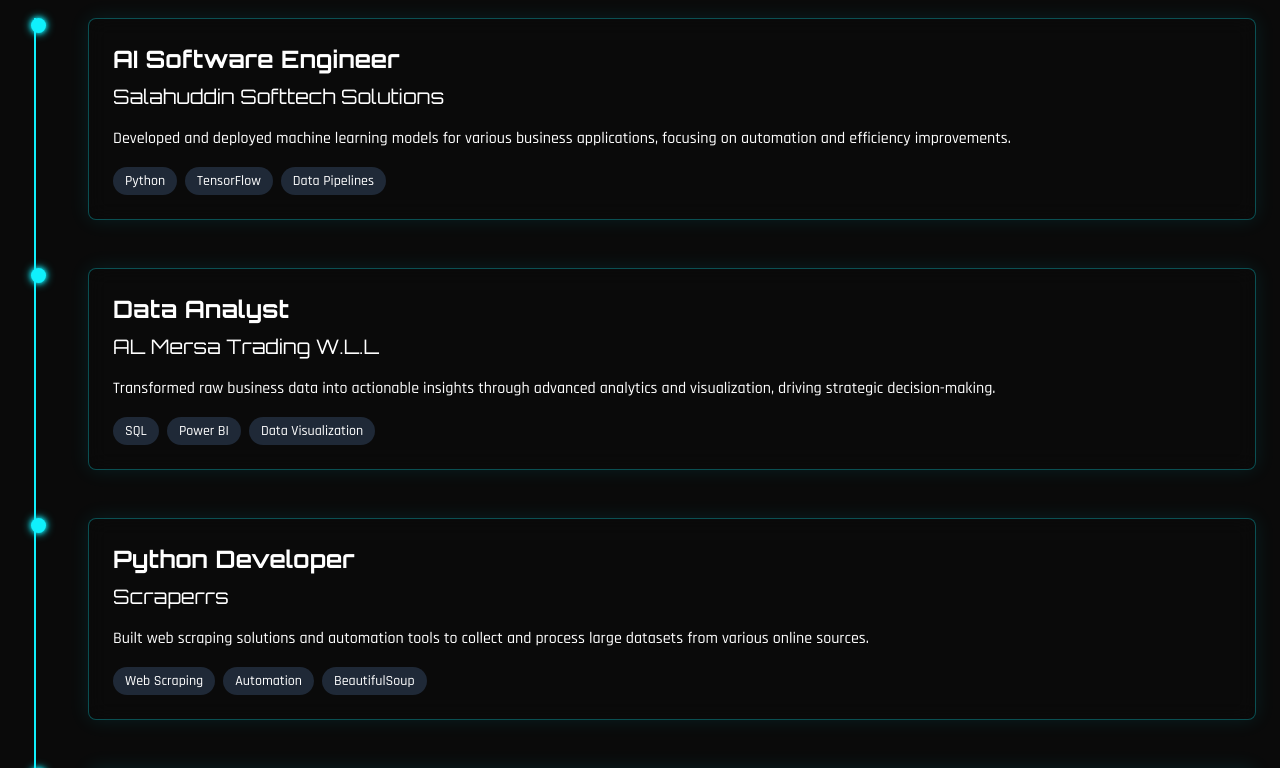
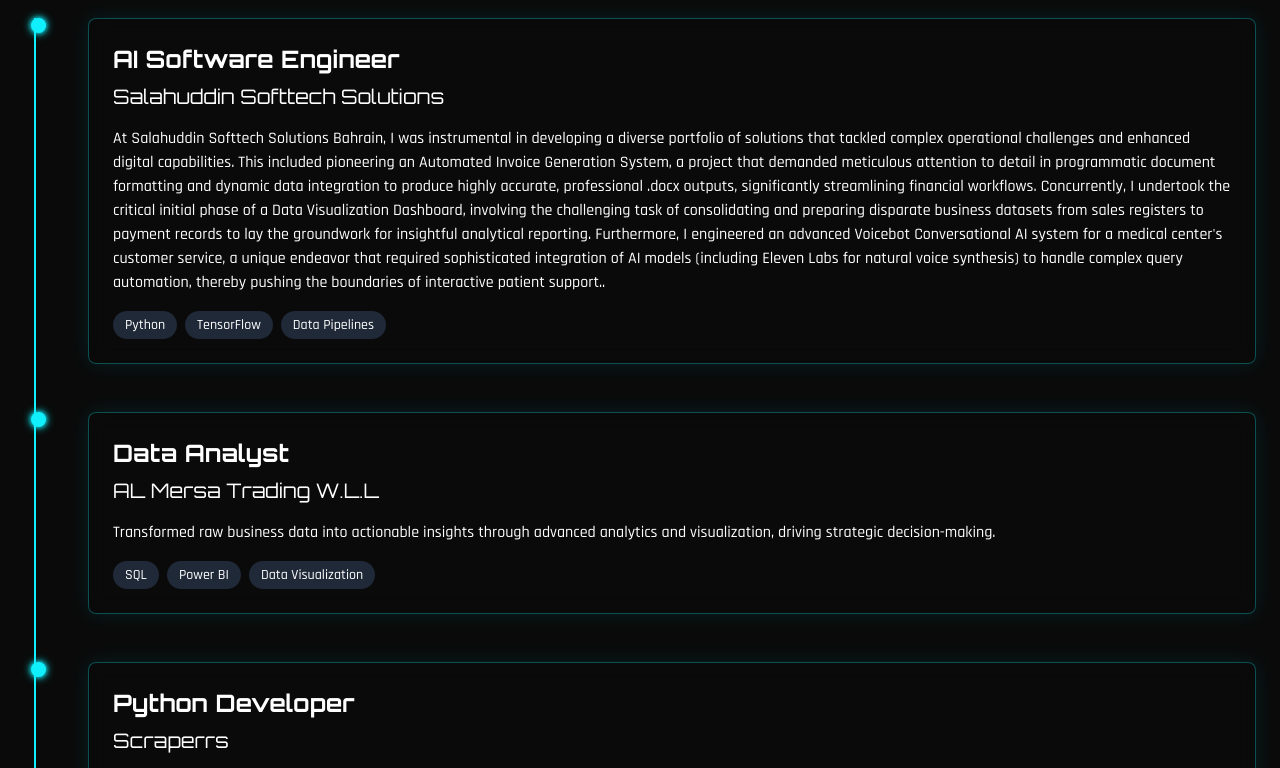
Before and after one commit to mahmad831/mahad-portfolio, a plain HTML site: page index.html in a window 1280 px wide. Shown: the part 2140-2908 px from the top of the page. Drawn offline with nearby package versions, Linux system fonts and the light colour scheme.

Commit message:
Update index.html

```diff
--- a/index.html
+++ b/index.html
@@ -509,7 +509,7 @@
                     <div class="holographic-card p-6 rounded-lg">
                         <h3 class="text-xl md:text-2xl font-bold text-neon-blue mb-2">AI Software Engineer</h3>
                         <h4 class="text-lg md:text-xl font-medium text-neon-purple mb-4">Salahuddin Softtech Solutions</h4>
-                        <p class="mb-4">Developed and deployed machine learning models for various business applications, focusing on automation and efficiency improvements.</p>
+                        <p class="mb-4">At Salahuddin Softtech Solutions Bahrain, I was instrumental in developing a diverse portfolio of solutions that tackled complex operational challenges and enhanced digital capabilities. This included pioneering an Automated Invoice Generation System, a project that demanded meticulous attention to detail in programmatic document formatting and dynamic data integration to produce highly accurate, professional .docx outputs, significantly streamlining financial workflows. Concurrently, I undertook the critical initial phase of a Data Visualization Dashboard, involving the challenging task of consolidating and preparing disparate business datasets from sales registers to payment records to lay the groundwork for insightful analytical reporting. Furthermore, I engineered an advanced Voicebot Conversational AI system for a medical center's customer service, a unique endeavor that required sophisticated integration of AI models (including Eleven Labs for natural voice synthesis) to handle complex query automation, thereby pushing the boundaries of interactive patient support..</p>
                         <div class="flex flex-wrap gap-2">
                             <span class="px-3 py-1 bg-gray-800 rounded-full text-sm text-neon-blue">Python</span>
                             <span class="px-3 py-1 bg-gray-800 rounded-full text-sm text-neon-blue">TensorFlow</span>
```
